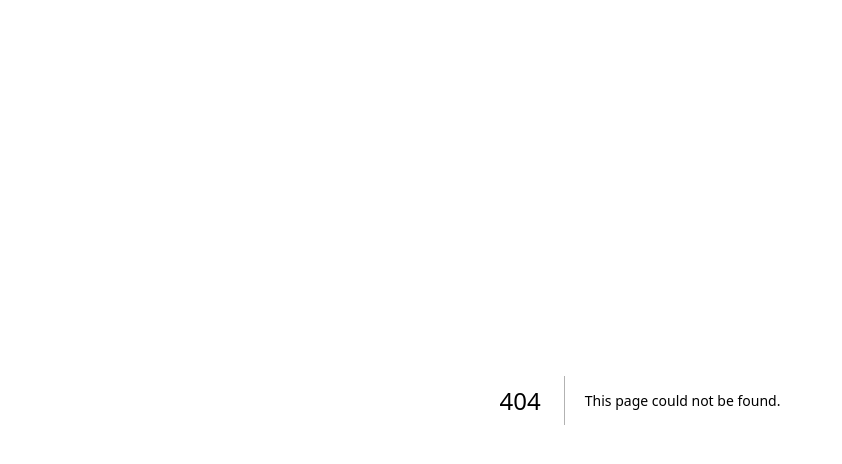
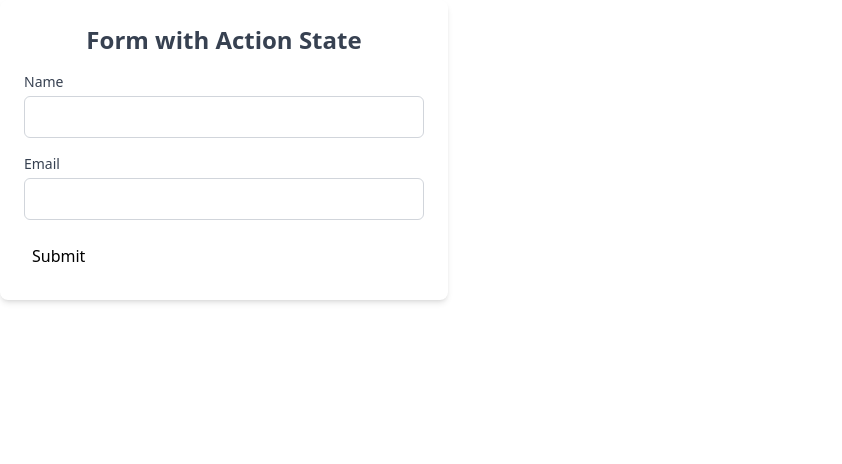
Before and after one commit to Mojakun/try-react19, a Next.js app: page /form-with-action-state in a window 1280 px wide. Before the commit this address had no page. Shown: the top 464 px of the page, without its empty margins (0-842 px from the left). Built offline with nearby package versions, Linux system fonts and the light colour scheme.

Commit message:
make form-with-action-state

```diff
--- /dev/null
+++ b/app/form-with-action-state/page.tsx
@@ -0,0 +1,63 @@
+"use client";
+
+import Container from "@/components/Container";
+import { SubmitButton } from "@/components/SubmitButton";
+import { SubmittingButton } from "@/components/SubmittingButton";
+import { useActionState } from "react";
+
+export default function FormWithActionState() {
+  async function handleSubmit(
+    state: { success: boolean } | null,
+    formData: FormData
+  ) {
+    const data = Object.fromEntries(formData.entries());
+
+    if (!data.name || !data.email) {
+      throw new Error("Both name and email are required.");
+    }
+    return new Promise<{ success: boolean }>((resolve) => {
+      setTimeout(() => resolve({ success: true }), 2000);
+    });
+  }
+
+  const [state, formAction, isPending] = useActionState(handleSubmit, {
+    success: false,
+  });
+
+  return (
+    <Container>
+      <form
+        action={formAction}
+        className="w-full max-w-md bg-white shadow-md rounded-lg p-6 space-y-4"
+      >
+        <h1 className="text-2xl font-semibold text-gray-700 text-center">
+          Form with Action State
+        </h1>
+        <div>
+          <label className="block text-sm font-medium text-gray-700 mb-1">
+            Name
+          </label>
+          <input
+            type="text"
+            name="name"
+            className="w-full border border-gray-300 rounded-md p-2 focus:ring-2 focus:ring-blue-500 focus:outline-none"
+          />
+        </div>
+        <div>
+          <label className="block text-sm font-medium text-gray-700 mb-1">
+            Email
+          </label>
+          <input
+            type="email"
+            name="email"
+            className="w-full border border-gray-300 rounded-md p-2 focus:ring-2 focus:ring-blue-500 focus:outline-none"
+          />
+        </div>
+        {isPending ? <SubmittingButton /> : <SubmitButton />}
+        {state.success && (
+          <p className="text-green-500">Form submitted successfully!</p>
+        )}
+      </form>
+    </Container>
+  );
+}
--- /dev/null
+++ b/components/SubmittingButton.tsx
@@ -0,0 +1,12 @@
+import { ReactElement } from "react";
+
+export function SubmittingButton(): ReactElement {
+  return (
+    <button
+      className="bg-blue-500 text-white p-2 rounded disabled:opacity-50"
+      disabled
+    >
+      Submitting...
+    </button>
+  );
+}
```
